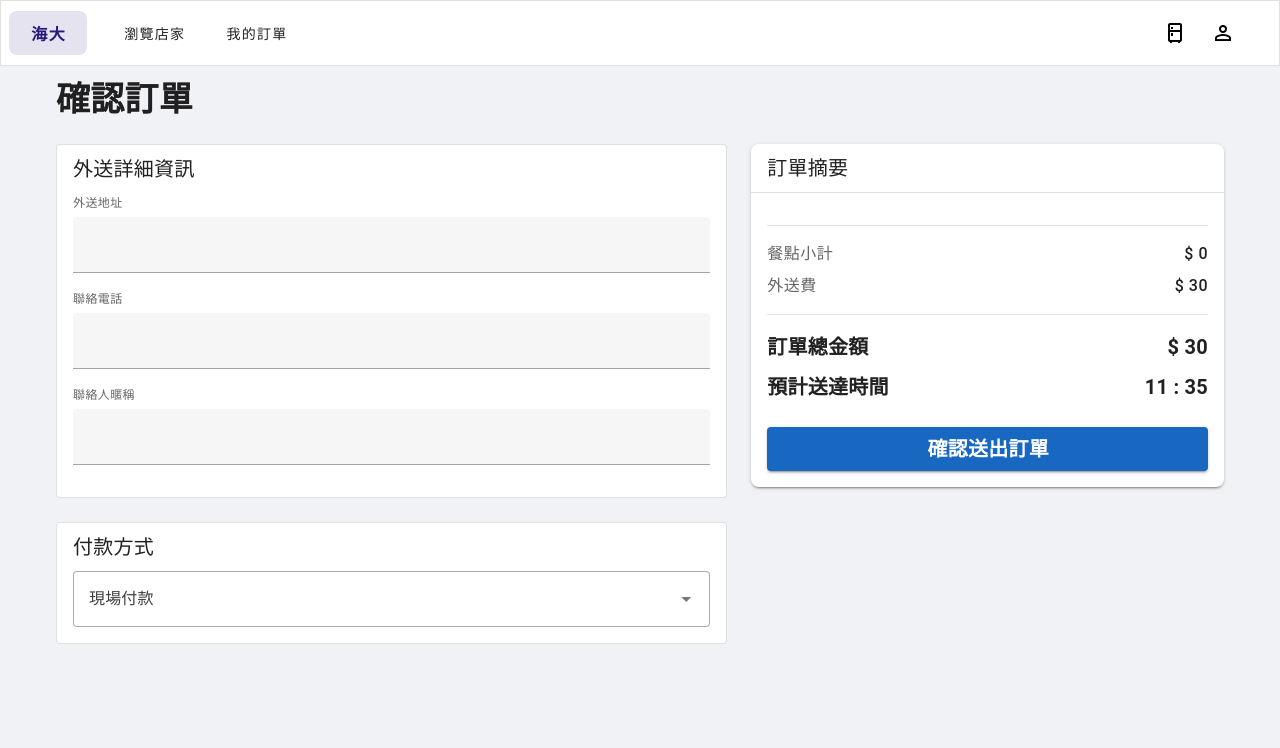
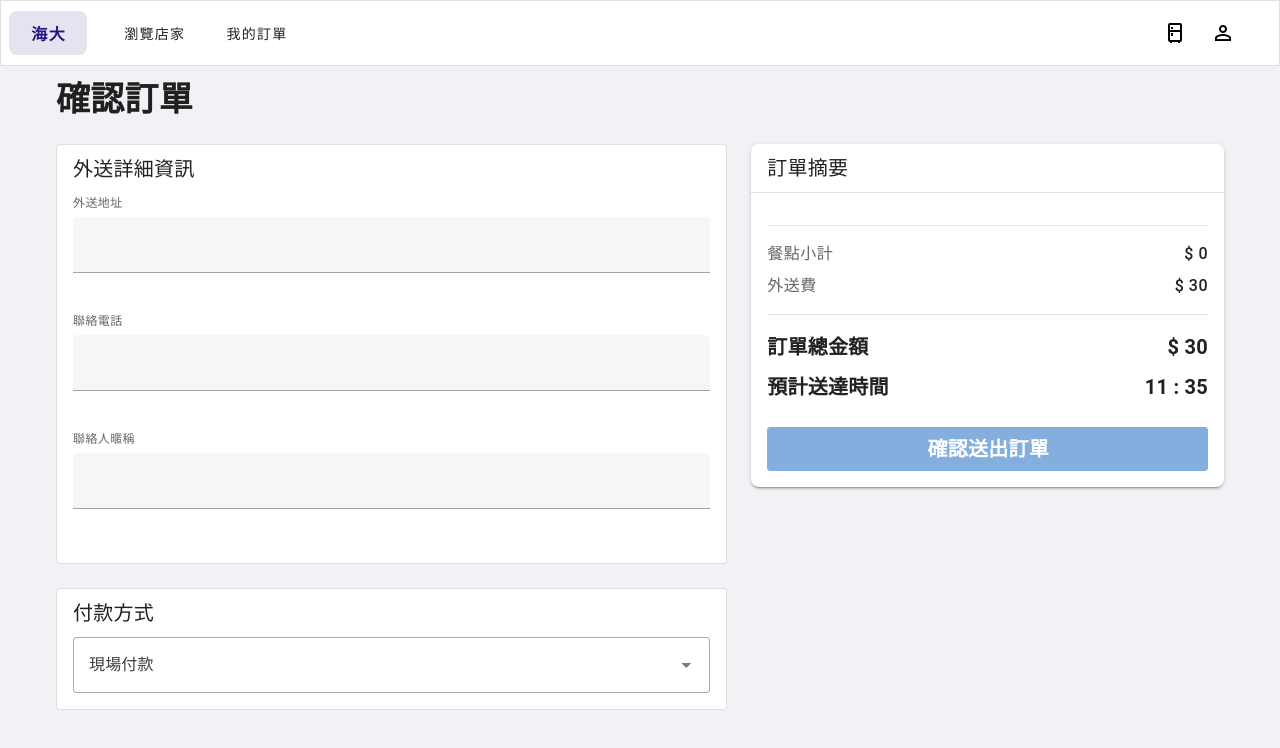
Before and after one commit to howard522/eating_at_ntou, a Nuxt app: page /customer/payment in a window 1280 px wide. Shown: the top 748 px of the page. Built offline with nearby package versions, Linux system fonts and the light colour scheme.

Commit message:
feat: cart update、get use api

```diff
--- a/app/pages/customer/cart/index.vue
+++ b/app/pages/customer/cart/index.vue
@@ -33,7 +33,7 @@
             </div>
 
             <v-card variant="flat" class="border rounded-lg">
-              <template v-for="(item, index) in group" :key="item._id">
+              <template v-for="(item, index) in group" :key="item.menuItemId">
                 <div class="d-flex align-center pa-4">
                   <v-avatar size="64" rounded="lg" class="mr-4">
                     <v-img :src="item.image" cover>
@@ -51,9 +51,9 @@
                   </div>
 
                   <div class="d-flex align-center">
-                    <v-btn icon="mdi-minus" size="small" variant="text" @click="cartStore.updateItemQuantity(item._id, item.quantity - 1)"></v-btn>
+                    <v-btn icon="mdi-minus" size="small" variant="text" @click="cartStore.updateItemQuantity(item.menuItemId, item.quantity - 1)"></v-btn>
                     <span class="mx-3 font-weight-bold">{{ item.quantity }}</span>
-                    <v-btn icon="mdi-plus" size="small" variant="text" @click="cartStore.updateItemQuantity(item._id, item.quantity + 1)"></v-btn>
+                    <v-btn icon="mdi-plus" size="small" variant="text" @click="cartStore.updateItemQuantity(item.menuItemId, item.quantity + 1)"></v-btn>
                   </div>
                 </div>
 
@@ -114,7 +114,7 @@ const cartStore = useCartStore();
 
 // 外送費計算方式可能要改
 const deliveryFee = ref(30);
-cartStore.setDeliveryFree(deliveryFee.value);
+cartStore.setDeliveryFee(deliveryFee.value);
 
 const finalTotal = computed(() => cartStore.totalPrice + deliveryFee.value);
 
@@ -131,13 +131,17 @@ const groupedCart = computed(() => {
 
 //  刪除該餐廳所有商品
 const removeRestaurant = (restaurantName: string) => {
-  cartStore.$patch((state) => {
-    state.items = state.items.filter(item => item.restaurantName !== restaurantName);
-  });
+  cartStore.removeRestaurantItems(restaurantName);
 };
 
 useHead({
   title: '您的購物冰箱',
+});
+
+onMounted(() => {
+  if (cartStore.items.length === 0) {
+    cartStore.fetchCart();
+  }
 });
 </script>
 
--- a/app/pages/customer/payment/index.vue
+++ b/app/pages/customer/payment/index.vue
@@ -7,12 +7,14 @@
         <v-card flat border class="mb-6">
           <v-card-title class="text-h6">外送詳細資訊</v-card-title>
           <v-card-text>
+            <v-form v-model="isFormValid">
               <div class="mb-4">
                 <p class="text-caption text-medium-emphasis">外送地址</p>
                 <v-text-field
                     v-model="localDeliveryAddress"
-                  hide-details
                     class="mt-1"
+                    :rules="addressRules"
+                    validate-on="blur"
                     @blur="updateDetailsInStore"
                 ></v-text-field>
               </div>
@@ -20,8 +22,9 @@
                 <p class="text-caption text-medium-emphasis">聯絡電話</p>
                 <v-text-field
                     v-model="localPhoneNumber"
-                  hide-details
                     class="mt-1"
+                    :rules="phoneRules"
+                    validate-on="blur"
                     @blur="updateDetailsInStore"
                 ></v-text-field>
               </div>
@@ -29,11 +32,13 @@
                 <p class="text-caption text-medium-emphasis">聯絡人暱稱</p>
                 <v-text-field
                     v-model="localReceiveName"
-                  hide-details
                     class="mt-1"
+                    :rules="[(value: string) => !!value || '聯絡人暱稱為必填。']"
+                    validate-on="blur"
                     @blur="updateDetailsInStore"
                 ></v-text-field>
               </div>
+            </v-form>
           </v-card-text>
         </v-card>
         <v-card flat border>
@@ -95,7 +100,7 @@
             </div>
             <div class="d-flex justify-space-between mt-2">
               <p class="text-body-1 text-medium-emphasis">外送費</p>
-              <p class="text-body-1 font-weight-medium">$ {{ deliveryFree }}</p>
+              <p class="text-body-1 font-weight-medium">$ {{ deliveryFee }}</p>
             </div>
 
             <v-divider class="my-4"></v-divider>
@@ -116,6 +121,7 @@
                 block
                 size="large"
                 class="mt-6"
+                :disabled="!isFormValid"
                 @click="submitOrder"
             >
               <span class="text-h6 font-weight-bold">確認送出訂單</span>
@@ -131,12 +137,15 @@
 import { useCartStore } from '../../../../stores/cart';
 
 const cartStore = useCartStore();
+const isFormValid = ref(false);
 const localDeliveryAddress = ref(cartStore.deliveryAddress);
 const localPhoneNumber = ref(cartStore.phoneNumber);
 const localReceiveName = ref(cartStore.receiveName);
 const items = computed(() => cartStore.items);
 const totalPrice = computed(() => cartStore.totalPrice);
-const deliveryFree = computed(() => cartStore.deliveryFree);
+const deliveryFee = computed(() => cartStore.deliveryFee);
+let timer: ReturnType<typeof setInterval> | null = null;
+
 // 目前只有現場付款
 const paymentMethod = ref('現場付款');
 const paymentOptions = ['現場付款'];
@@ -149,17 +158,38 @@ function updateDetailsInStore() {
   });
 }
 
-const getEstimatedTime = () => {
-  const now = new Date();
-  now.setMinutes(now.getMinutes() + 30);
-  const hours = now.getHours().toString().padStart(2, '0');
-  const minutes = now.getMinutes().toString().padStart(2, '0');
+const addressRules = [
+  (value: string) => !!value || '外送地址為必填欄位。',
+  (value: string) => {
+    const regex = /(?<zipcode>(^\d{5}|^\d{3})?)(?<city>\D+[縣市])(?<district>\D+?(市區|鎮區|鎮市|[鄉鎮市區]))(?<others>.+)/;
+    return regex.test(value) || '地址格式不正確，請輸入完整地址。';
+  },
+];
+
+const phoneRules = [
+  (value: string) => !!value || '聯絡電話為必填欄位。',
+  (value: string) => {
+    const regex = /^09\d{8}$/;
+    return regex.test(value) || '請輸入有效的 10 位手機號碼 (格式為 09xxxxxxxx)。';
+  },
+];
+
+const estimatedDeliveryTime = computed(() => {
+  const date = cartStore.arriveTime;
+  if (!date) return '';
+  const hours = date.getHours().toString().padStart(2, '0');
+  const minutes = date.getMinutes().toString().padStart(2, '0');
   return `${hours} : ${minutes}`;
+});
+
+const updateArriveTime = () => {
+  const futureDate = new Date();
+  futureDate.setMinutes(futureDate.getMinutes() + 30);
+  cartStore.arriveTime = futureDate;
 };
-const estimatedDeliveryTime = ref(getEstimatedTime());
 
 const total = computed(() => {
-  return totalPrice.value + deliveryFree.value;
+  return totalPrice.value + deliveryFee.value;
 });
 
 const submitOrder = () => {
@@ -171,6 +201,16 @@ const submitOrder = () => {
   router.push(`/customer/order-state/${id}`);
 };
 
+onMounted(() => {
+  updateArriveTime();
+  timer = setInterval(updateArriveTime, 60 * 1000);
+});
+onUnmounted(() => {
+  if (timer) {
+    clearInterval(timer);
+  }
+});
+
 useHead({
   title: '確認訂單',
 });
--- a/app/pages/customer/stores/[id].vue
+++ b/app/pages/customer/stores/[id].vue
@@ -74,7 +74,7 @@
 import { useCartStore, type CartMenuItem } from '../../../../stores/cart';
 
 interface MenuItem {
-  _id: string
+  menuItemId: string
   name: string
   price: number
   image: string
--- a/app/pages/customer/stores/index.vue
+++ b/app/pages/customer/stores/index.vue
@@ -226,6 +226,9 @@ const handleScroll = debounce(() => {
 
 onMounted(() => {
   window.addEventListener('scroll', handleScroll);
+  if (cartStore.items.length === 0) {
+    cartStore.fetchCart();
+  }
 });
 onUnmounted(() => {
   window.removeEventListener('scroll', handleScroll);
--- a/stores/cart.ts
+++ b/stores/cart.ts
@@ -1,7 +1,8 @@
 import { defineStore } from 'pinia';
+import { useUserStore } from "./user";
 
 export interface CartMenuItem {
-    _id: string;
+    menuItemId: string;
     name: string;
     price: number;
     image: string;
@@ -12,27 +13,81 @@ export interface CartItem extends CartMenuItem {
     quantity: number;
     restaurantId: string;
     restaurantName: string;
-    receiveName: string;
 }
 
 interface CartState {
     items: CartItem[];
     deliveryAddress: string;
     phoneNumber: string;
-    deliveryFree: number;
+    deliveryFee: number;
+    receiveName: string;
+    arriveTime: Date;
 }
 
 export const useCartStore = defineStore('cart', {
     state: (): CartState => ({
         items: [],
-        deliveryAddress: '',
-        phoneNumber: '',
-        receiveName: '',
-        deliveryFree: 30,
+        deliveryAddress: useUserStore().info?.address || '',
+        phoneNumber: useUserStore().info?.phone || '',
+        receiveName: useUserStore().info?.name || '',
+        deliveryFee: 30,
+        arriveTime: new Date(Date.now() + 30 * 60 * 1000),
     }),
     actions: {
+        async fetchCart() {
+            const userStore = useUserStore();
+            if (!userStore.token) {
+                console.log('User not logged in, skipping cart fetch.');
+                return;
+            }
+            try {
+                const { data } = await useFetch<{ success: boolean, data: { items: CartItem[] }}>('/api/cart', {
+                    headers: {
+                        'Authorization': `Bearer ${userStore.token}`,
+                        'Accept': 'application/json',
+                    },
+                });
+                if (data.value && data.value.data && data.value.data.items) {
+                    this.items = data.value.data.items;
+                }
+
+            } catch (err) {
+                console.error('Error fetching cart:', err);
+            }
+        },
+        async syncCartWithDB() {
+            const userStore = useUserStore();
+            if (!userStore.token) {
+                console.log('User not logged in, skipping cart sync.');
+                return;
+            }
+            const apiItems = this.items.map(item => ({
+                restaurantId: item.restaurantId,
+                restaurantName: item.restaurantName,
+                quantity: item.quantity,
+                menuItemId: item.menuItemId,
+                name: item.name,
+                price: item.price,
+                image: item.image,
+                info: item.info,
+            }));
+            try {
+                await useFetch('/api/cart/items', {
+                    method: 'POST',
+                    headers: {
+                        'Authorization': `Bearer ${userStore.token}`,
+                        'Content-Type': 'application/json',
+                    },
+                    body: {
+                        items: apiItems,
+                    },
+                });
+            } catch (err) {
+                console.error('Error syncing cart with DB:', err);
+            }
+        },
         addItem(newItem: CartMenuItem, quantity: number, restaurant: { id: string, name: string }) {
-            const existingItem = this.items.find(item => item._id === newItem._id);
+            const existingItem = this.items.find(item => item.menuItemId === newItem.menuItemId);
             if (existingItem) {
                 existingItem.quantity += quantity;
             } else {
@@ -43,35 +98,56 @@ export const useCartStore = defineStore('cart', {
                     restaurantName: restaurant.name,
                 });
             }
+            this.syncCartWithDB().then();
         },
         setDeliveryDetails(details: { address: string, phone: string, receiveName: string }) {
             this.deliveryAddress = details.address;
             this.phoneNumber = details.phone;
             this.receiveName = details.receiveName;
         },
-        setDeliveryFree(free: number) {
-            this.deliveryFree = free;
+        setDeliveryFee(fee: number) {
+            this.deliveryFee = fee;
         },
         updateItemQuantity(itemId: string, newQuantity: number) {
-            const item = this.items.find(item => item._id === itemId);
+            const item = this.items.find(item => item.menuItemId === itemId);
             if (item) {
                 if (newQuantity > 0) {
                     item.quantity = newQuantity;
                 } else {
                     // 如果數量小於等於 0，就移除該品項
-                    const itemIndex = this.items.findIndex(i => i._id === itemId);
+                    const itemIndex = this.items.findIndex(i => i.menuItemId === itemId);
                     if (itemIndex > -1) {
                         this.items.splice(itemIndex, 1);
                     }
                 }
+                this.syncCartWithDB().then();
+            }
+        },
+        removeRestaurantItems(restaurantName: string) {
+            const initialLength = this.items.length;
+            this.items = this.items.filter(item => item.restaurantName !== restaurantName);
+            if (this.items.length < initialLength) {
+                this.syncCartWithDB().then();
             }
         },
         removeItem(itemId: string) {
-            this.items = this.items.filter(item => item._id !== itemId);
+            const initialLength = this.items.length;
+            this.items = this.items.filter(item => item.menuItemId !== itemId);
+            if (this.items.length < initialLength) {
+                this.syncCartWithDB().then();
+            }
         },
         clearCart() {
-            this.items = [];
-            this.receiveName = '';
+            const userStore = useUserStore();
+            if (this.items.length > 0) {
+                this.items = [];
+                this.setDeliveryDetails({
+                    address: userStore.info?.address || '',
+                    phone: userStore.info?.phone || '',
+                    receiveName: userStore.info?.name || ''});
+                // 後端才做清DB
+                // this.syncCartWithDB().then();
+            }
         },
     },
     getters: {
```
Lines whose indentation alone changed are shown as unchanged.
